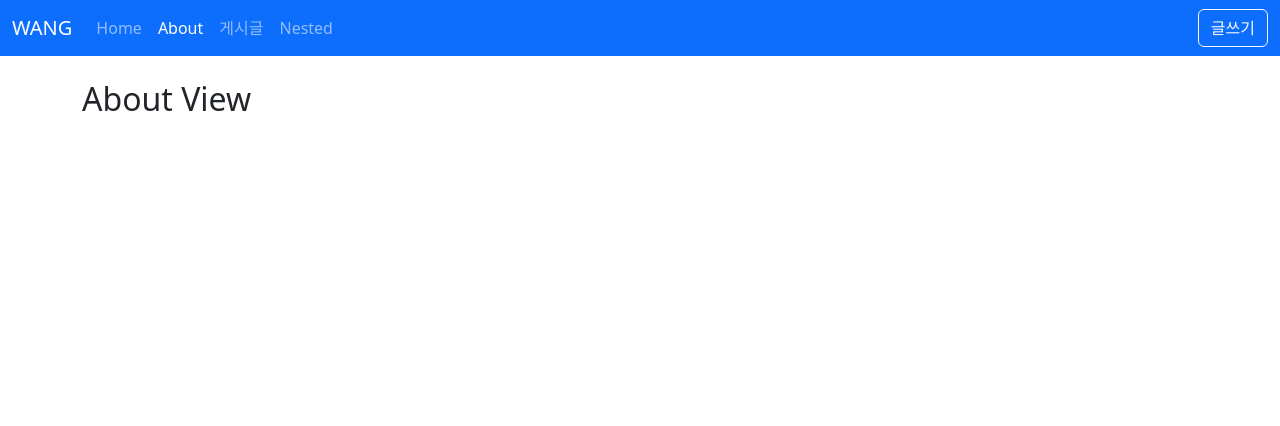
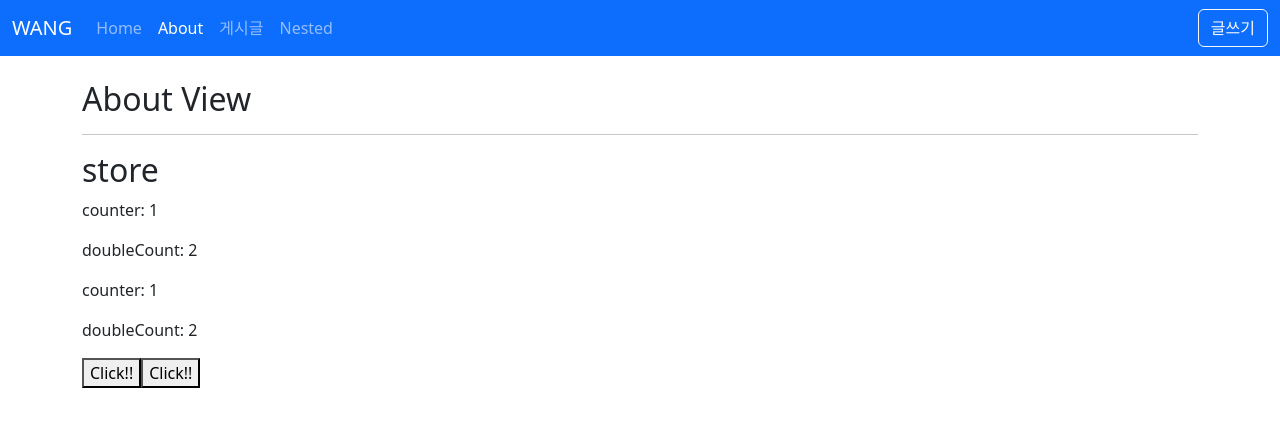
Before and after one commit to Wangseonwoo/vue3-post, a Vue app: page /about in a window 1280 px wide. Shown: the top 426 px of the page. Built offline with nearby package versions, Linux system fonts and the light colour scheme.

Commit message:
vue3-pinia

```diff
--- a/package.json
+++ b/package.json
@@ -16,6 +16,7 @@
     "bootstrap": "^5.3.2",
     "bootstrap-icons": "^1.11.2",
     "dayjs": "^1.11.10",
+    "pinia": "^2.1.7",
     "vue": "^3.3.10",
     "vue-router": "^4.2.5"
   },
--- a/src/main.js
+++ b/src/main.js
@@ -9,6 +9,7 @@ import globalComponents from './plugins/global-components';
 // import focus from '@/directives/focus'; // Custom Directives 전역 선언 방식
 import globalDirectives from './plugins/global-directives'; // plugin을 활용하여 다수의 Custom Directives 사용
 import dayjs from '@/plugins/dayjs';
+import { createPinia } from 'pinia';
 
 const app = createApp(App);
 // app.use(objPlugins, {name: '왕선우'});
@@ -18,6 +19,7 @@ app.use(globalComponents);
 app.use(globalDirectives);
 app.use(dayjs);
 app.use(router);
+app.use(createPinia());
 app.mount('#app');
 
 import 'bootstrap/dist/js/bootstrap.js';
--- /dev/null
+++ b/src/stores/counter.js
@@ -0,0 +1,15 @@
+import { defineStore } from 'pinia';
+
+export const useCounterStore = defineStore('counter', {
+  state: () => ({
+    counter: 1,
+  }),  // component의 상태 역할
+  getters: {
+    doubleCount: state => state.counter * 2,
+  },  // component의 computed 역할
+  actions: {
+    increment() {
+      this.counter++;
+    }
+  },  // component의 method 역할
+})
--- a/src/views/AboutView.vue
+++ b/src/views/AboutView.vue
@@ -1,11 +1,26 @@
 <template>
   <div>
     <h2>About View</h2>
+    <hr>
+    <h2>store</h2>
+    <p>counter: {{ store.counter }}</p>
+    <p>doubleCount: {{ store.doubleCount }}</p>
+    <p>counter: {{ counter }}</p>
+    <p>doubleCount: {{ doubleCount }}</p>
+    <button @click="store.increment()">Click!!</button>
+    <button @click="increment()">Click!!</button>
   </div>
 </template>
 
 <script setup>
+import { useCounterStore } from '@/stores/counter'
+import { storeToRefs } from 'pinia';
 
+const store = useCounterStore();
+// const { counter } = store; 반응성을 잃어버림
+const { counter, doubleCount } = storeToRefs(store); // 반응성을 유지한체 구조분해 할당 가능
+const { increment } = store // 함수이기 떄문에 그냥 구조분해 할당으로 가져올수 있음
+// counter.value = 100 가능 vuex에서는 못하지만 피니아에서는 가능
 </script>
 
 <style lang="scss" scoped>
```
Also changed, not shown: 1 other file (tests, documents, lock files or other folders).
